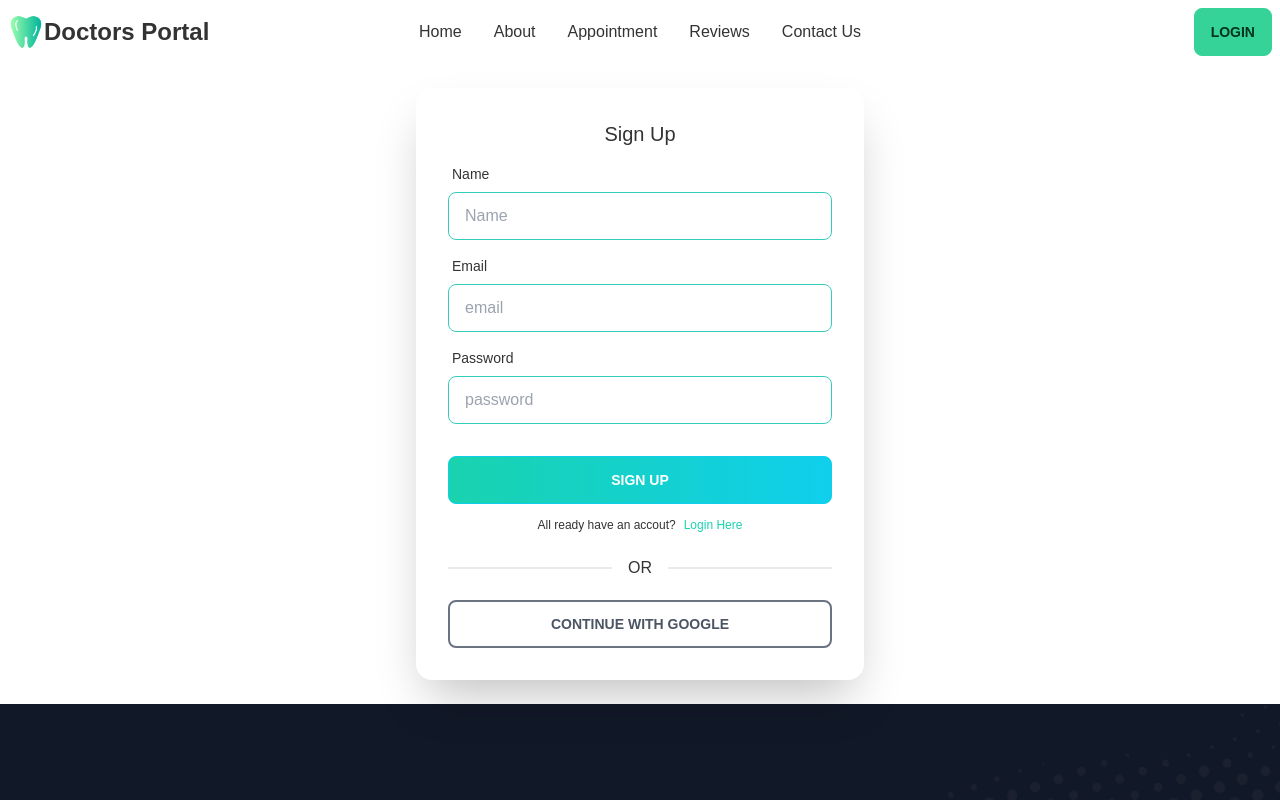
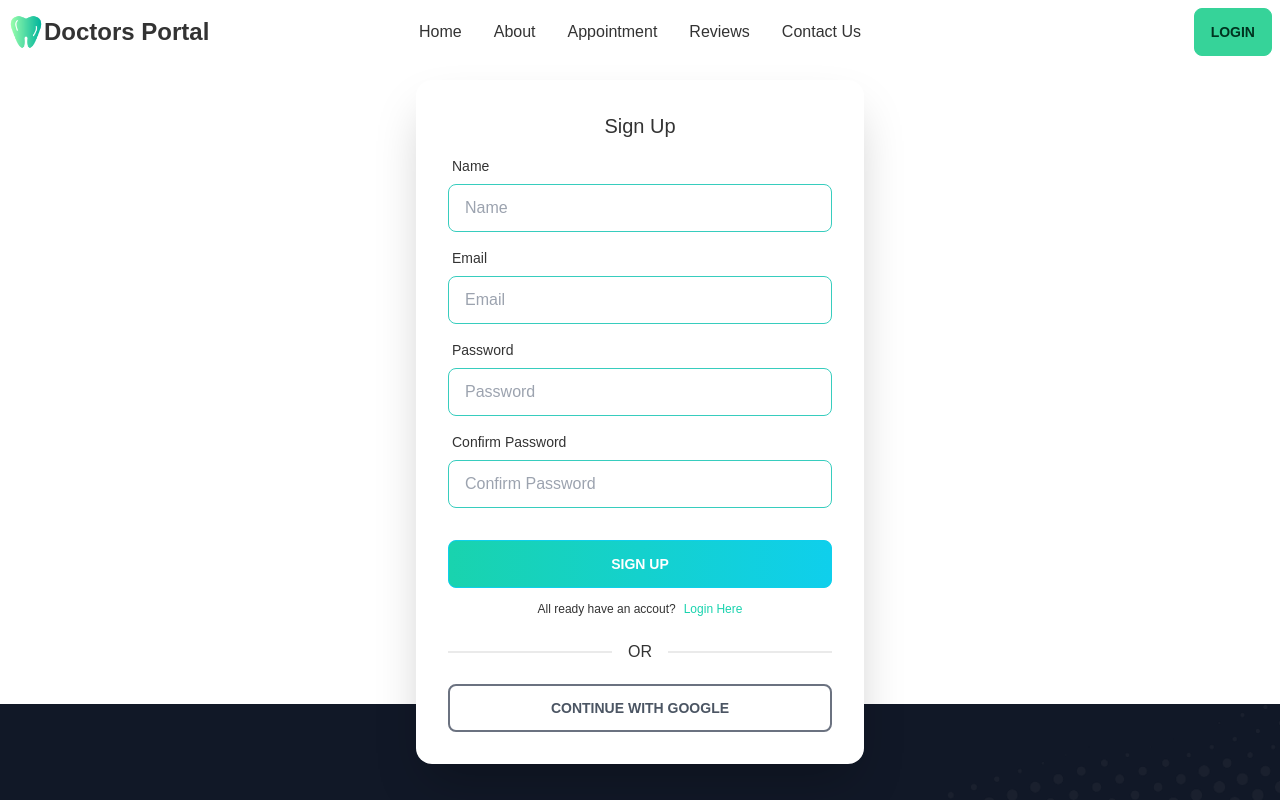
Before and after one commit to Md-FarhadHossain/doctors-portal, a React (Create React App) app: page /signup in a window 1280 px wide. Shown: the top 800 px of the page. Built offline with nearby package versions, Linux system fonts and the light colour scheme; no server answers.

Commit message:
sign up form is added on react form hook and valided by yup not finished the error handleling

```diff
--- a/package.json
+++ b/package.json
@@ -3,6 +3,7 @@
   "version": "0.1.0",
   "private": true,
   "dependencies": {
+    "@hookform/resolvers": "^2.9.10",
     "@testing-library/jest-dom": "^5.14.1",
     "@testing-library/react": "^13.0.0",
     "@testing-library/user-event": "^13.2.1",
--- a/src/pages/Signup/Signup.jsx
+++ b/src/pages/Signup/Signup.jsx
@@ -1,22 +1,41 @@
-import React from "react";
-import login from '../../assets/images/login.png'
+import React, { useContext } from "react";
+import { useForm } from "react-hook-form";
+import { UserContext } from "../../context/AuthContext";
+import * as yup from 'yup'
+import { yupResolver } from '@hookform/resolvers/yup'
+
 
 const Signup = () => {
+const {signup} = useContext(UserContext)
+const schema = yup.object().shape({
+    name: yup.string().required(),
+    email: yup.string().email().required(),
+    password: yup.string().min(6).required(),
+    confirmPassword: yup.string().oneOf([yup.ref('password'), null]).required()
+})
+const {register, handleSubmit} = useForm({
+    resolver: yupResolver(schema)
+})
+const onSubmit = data => {
+    console.log(data)
+}
+
   return (
     <div>
-        {/* <h1 className="text-4xl font-bold text-primary text-center mt-8">Login Now!</h1> */}
+
       <div className="hero h-[80vh] w-full">
         <div className="hero-content w-full flex-col">
 
           <div className="card flex-shrink-0 w-full max-w-md shadow-2xl bg-base-100">
-            <div className="card-body">
+            <form onSubmit={handleSubmit(onSubmit)} className="card-body">
             <h2 className="text-center text-xl">Sign Up </h2>
-              <div className="form-control">
+              <div  className="form-control">
                 <label className="label">
                   <span className="label-text">Name</span>
                 </label>
                 <input
                   type="text"
+                  {...register('name')}
                   placeholder="Name"
                   className="input input-bordered input-accent"
                 />
@@ -27,7 +46,8 @@ const Signup = () => {
                 </label>
                 <input
                   type="text"
-                  placeholder="email"
+                  {...register('email')}
+                  placeholder="Email"
                   className="input input-bordered input-accent"
                 />
               </div>
@@ -36,8 +56,21 @@ const Signup = () => {
                   <span className="label-text">Password</span>
                 </label>
                 <input
-                  type="text"
-                  placeholder="password"
+                  type="password"
+                  {...register('password')}
+                  placeholder="Password"
+                  className="input input-bordered input-accent"
+                />
+
+              </div>
+              <div className="form-control">
+                <label className="label">
+                  <span className="label-text">Confirm Password</span>
+                </label>
+                <input
+                  type="password"
+                  {...register('confirmPassword')}
+                  placeholder="Confirm Password"
                   className="input input-bordered input-accent"
                 />
 
@@ -57,7 +90,7 @@ const Signup = () => {
                 <div className="form-control">
               <button className="btn border-gray-500 no-animation hover:text-white font-semibold text-gray-600 border-2 bg-transparent">CONTINUE WITH GOOGLE</button>
               </div>
-            </div>
+            </form>
           </div>
         </div>
       </div>
```
Also changed, not shown: 1 other file (tests, documents, lock files or other folders).
